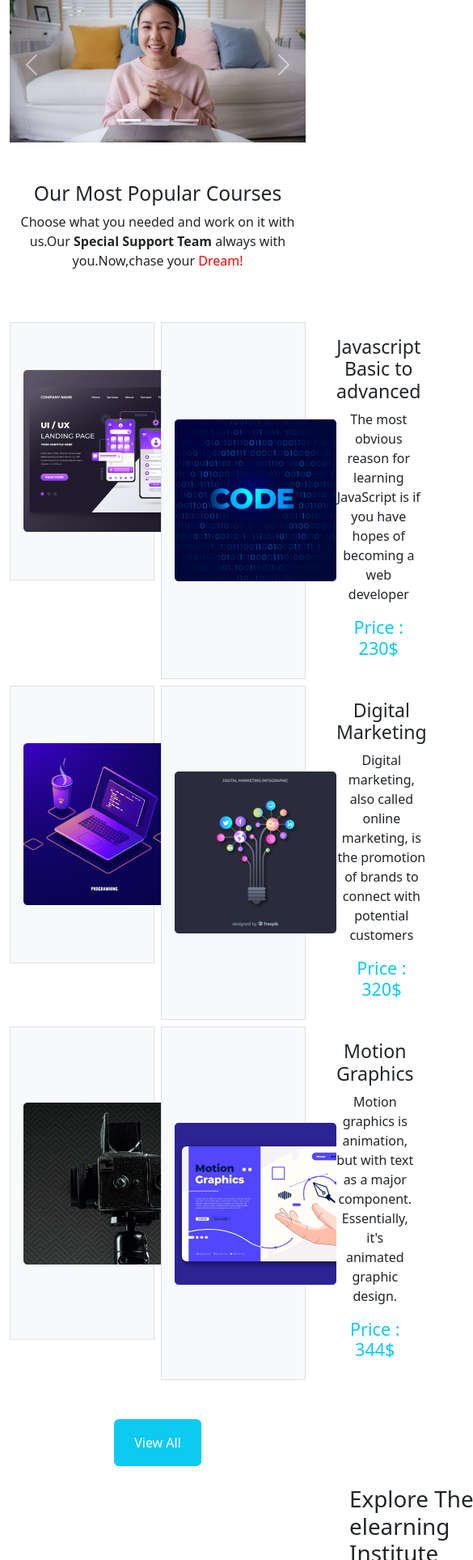
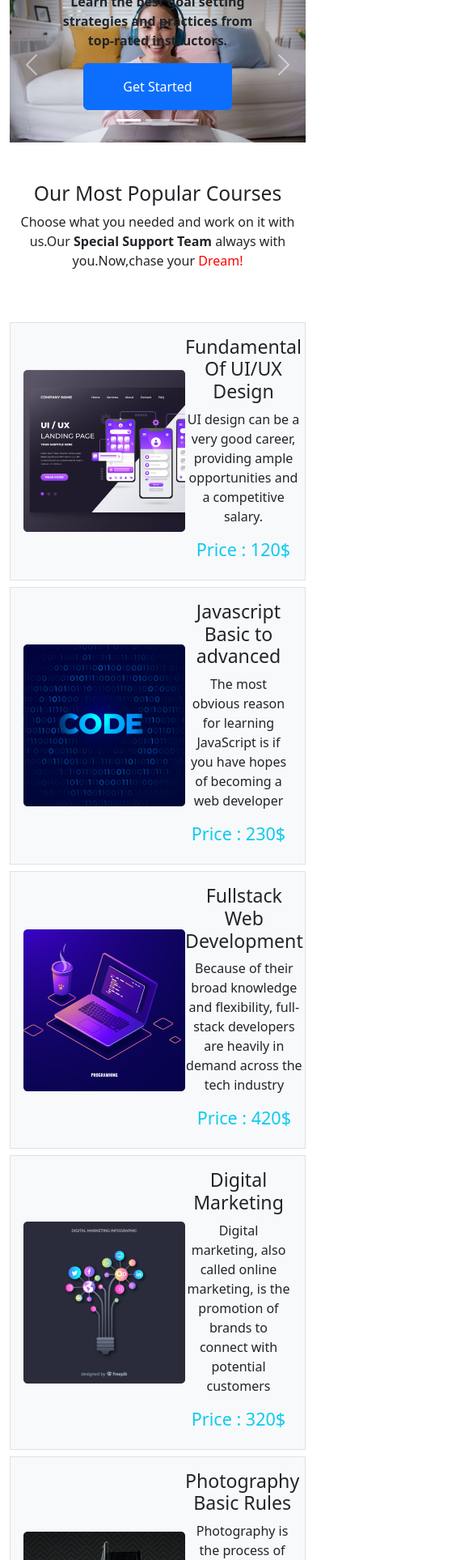
Before and after one commit to Abdur-Rahman9023/Ed-tech-website, a plain HTML site: page index.html in a window 390 px wide. Shown: the part 73-2000 px from the top of the page at 81% size, 585 px wide, since content can reach past the window. Drawn offline with nearby package versions, Linux system fonts and the light colour scheme.

Commit message:
all change

```diff
--- a/index.html
+++ b/index.html
@@ -3,7 +3,8 @@
   <head>
     <meta charset="utf-8">
     <meta name="viewport" content="width=device-width, initial-scale=1">
-    <title>Bootstrap demo</title>
+    <title>Edu Care
+    </title>
     <link href="https://cdn.jsdelivr.net/npm/bootstrap@5.2.0/dist/css/bootstrap.min.css" rel="stylesheet" integrity="sha384-gH2yIJqKdNHPEq0n4Mqa/HGKIhSkIHeL5AyhkYV8i59U5AR6csBvApHHNl/vI1Bx" crossorigin="anonymous">
     <link rel="stylesheet" href="https://cdnjs.cloudflare.com/ajax/libs/font-awesome/6.1.2/css/all.min.css" integrity="sha512-1sCRPdkRXhBV2PBLUdRb4tMg1w2YPf37qatUFeS7zlBy7jJI8Lf4VHwWfZZfpXtYSLy85pkm9GaYVYMfw5BC1A==" crossorigin="anonymous" referrerpolicy="no-referrer" />
   </head>
@@ -59,11 +60,11 @@
           <div class="carousel-item active">
             <div>
             <img src="cover-3.jpg" class="d-block w-100" alt="cover page one">
-            <div class="carousel-caption d-none d-md-block mb-5">
-              <h1 class="text-white fw-bold">Fullfil Your Dream <br>
+            <div class="carousel-caption d-block d-md-block  mb-sm-0 mb-md-0">
+              <h1 class="text-white fw-bold ">Fullfil Your Dream <br>
               with Us.</h1>
-              <p class="text-dark fw-bold">Learn the best goal setting strategies and practices from top-rated instructors.</p>
-              <div class="btn btn-primary px-5 py-3">Get Started</div>
+              <p class="text-dark fw-bold ">Learn the best goal setting strategies and practices from top-rated instructors.</p>
+              <div class="btn btn-primary px-5 py-3 ">Get Started</div>
             </div>
           </div>
         </div>
@@ -93,15 +94,15 @@
       </div>
     </header>
     <main>
-      <div class="py-5">
+      <div class=" container py-5">
         <h2 class="text-center">Our Most Popular Courses</h2>
       <p class="text-center">Choose what you needed and work on it with us.Our <b>Special Support Team</b> always with you.Now,chase your <span style="color:red"> Dream!</span>
        </p></div>
       <section class="courses">
-        <div class="container text-center">
-          <div class="row g-2">
-            <div class="col-6">
-              <div class="p-3 border bg-light d-flex align-items-center">
+        <div class="container text-center ">
+          <div class="row g-2 ">
+            <div class="col-lg-6 col-md-12 col-sm-12  ">
+              <div class="p-3 border bg-light d-flex flex-sm-column flex-md-row align-items-center ">
                 <img src="course-1.png" alt="">
                 <div>
                   <h3>Fundamental Of UI/UX Design</h3>
@@ -110,8 +111,8 @@
             </div>
               </div>
             </div>
-            <div class="col-6">
-              <div class="p-3 border bg-light d-flex align-items-center">
+            <div class="col-lg-6 col-md-12 col-sm-12 ">
+              <div class="p-3 border bg-light d-flex flex-sm-column flex-md-row align-items-center">
                 <img src="course-2.png" alt="">
                 <div>
                   <h3>Javascript Basic to advanced</h3>
@@ -120,8 +121,8 @@
                 </div>
               </div>
             </div>
-            <div class="col-6">
-              <div class="p-3 border bg-light d-flex align-items-center">
+            <div class="col-lg-6 col-md-12 col-sm-12 ">
+              <div class="p-3 border bg-light d-flex flex-sm-column flex-md-row align-items-center">
                 <img src="course-3.png" alt="">
                 <div>
                   <h3>Fullstack Web Development </h3>
@@ -132,8 +133,8 @@
                 </div>
               </div>
               </div>
-            <div class="col-6">
-              <div class="p-3 border bg-light d-flex align-items-center">
+            <div class="col-lg-6 col-md-12 col-sm-12 ">
+              <div class="p-3 border bg-light d-flex flex-sm-column flex-md-row align-items-center">
                 <img src="course-4.png" alt="">
                 <div>
                   <h3>Digital Marketing</h3>
@@ -142,8 +143,8 @@
                 </div>
               </div>
             </div>
-            <div class="col-6">
-              <div class="p-3 border bg-light d-flex align-items-center">
+            <div class="col-lg-6 col-md-12 col-sm-12 ">
+              <div class="p-3 border bg-light d-flex flex-sm-column flex-md-row align-items-center">
                 <img src="course-5.png" alt="">
                 <div>
                   <h3>Photography Basic Rules</h3>
@@ -153,8 +154,8 @@
 
               </div>
             </div>
-            <div class="col-6">
-              <div class="p-3 border bg-light d-flex align-items-center">
+            <div class="col-lg-6 col-md-12 col-sm-12 ">
+              <div class="p-3 border bg-light d-flex  flex-sm-column flex-md-row align-items-center">
                 <img src="course-6.png" alt="">
                 <div>
                   <h3>Motion Graphics</h3>
@@ -170,7 +171,7 @@
       <br>
       <!-- explore part starts here -->
       <section class="explore-part">
-        <div  class=" container d-flex align-items-center">
+        <div  class=" container d-flex flex-sm-column flex-md-row align-items-center">
           <div class="img me-5">
             <img src="Background3.png" alt="man working moment">
           </div>
@@ -208,14 +209,14 @@
       <!-- explore part ends here -->
       <!-- simple modal part here -->
       <section class=" container modal-part mt-5 mb-5">
-        <div class=" d-flex align-items-center justify-content-evenly bg-info">
+        <div class=" d-flex align-items-center flex-sm-column flex-md-row justify-content-evenly bg-info">
           <div class="text-part text-light mt-3">
            <h2> Ready to join?</h2>
            <p>It is a long established fact that a reader will be distracted by <br> the
             readable content of a page when looking at its layout</p>
           </div>
           <!-- Button trigger modal -->
-<button type="button" class="btn btn-primary" data-bs-toggle="modal" data-bs-target="#exampleModal">
+<button type="button" class="btn btn-primary mb-sm-1" data-bs-toggle="modal" data-bs-target="#exampleModal">
   Register Now!
 </button>
 <!-- Modal -->
@@ -354,7 +355,7 @@ In CSS, the term "box model" is used when talking about design and layout. The C
 </section>
 <!-- Accordion section ends here -->
 <!-- companies section here -->
-<section class="container mt-5">
+<section class="container mt-5  d-lg-block d-none d-lg-block ">
   <h1 class="text-center">Trusted by over 800+ companies</h1>
   <div class="d-flex align-items-center justify-content-around mt-4">
     <div><img src="company-1.png" alt=""></div>
```
